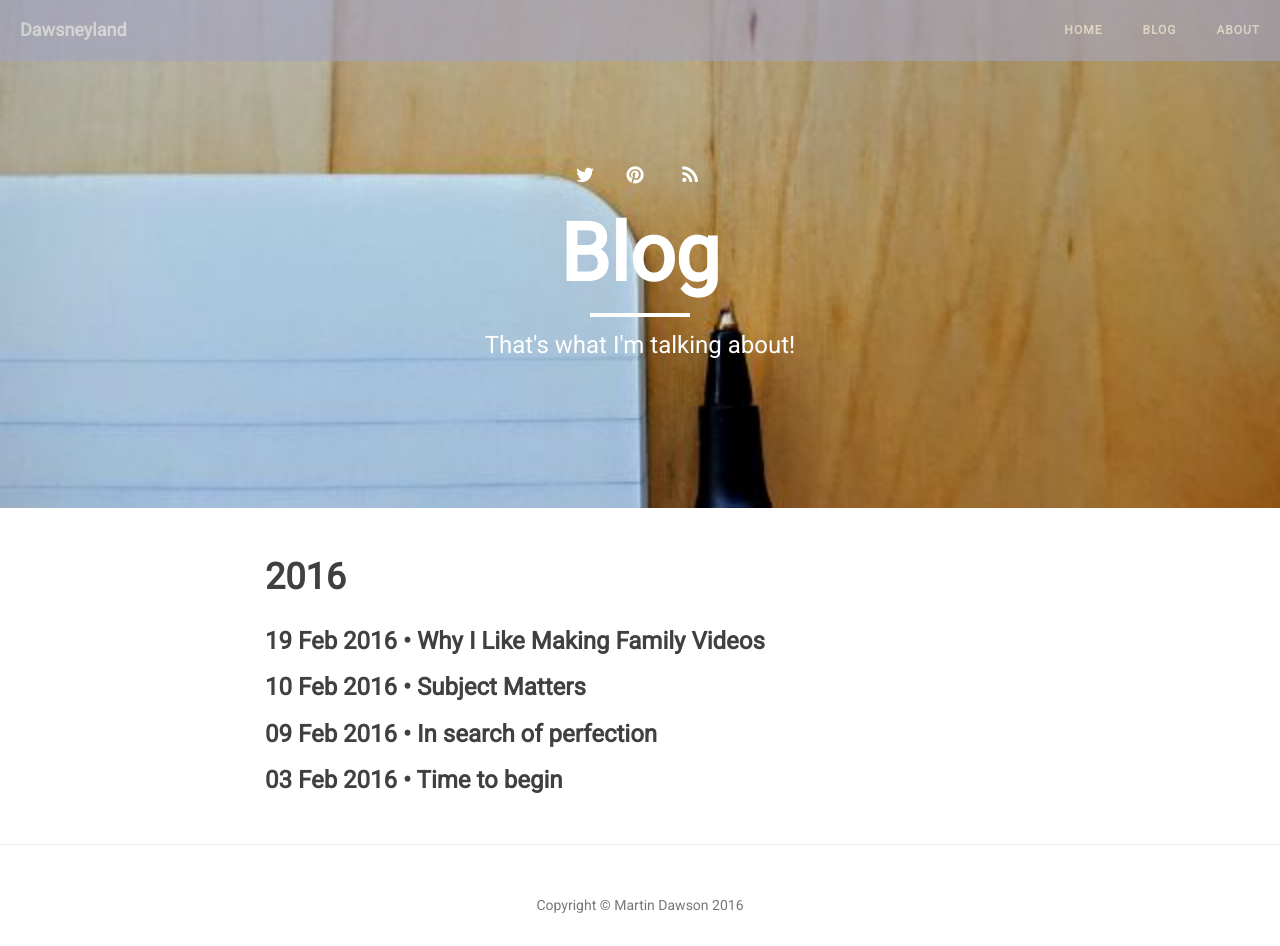
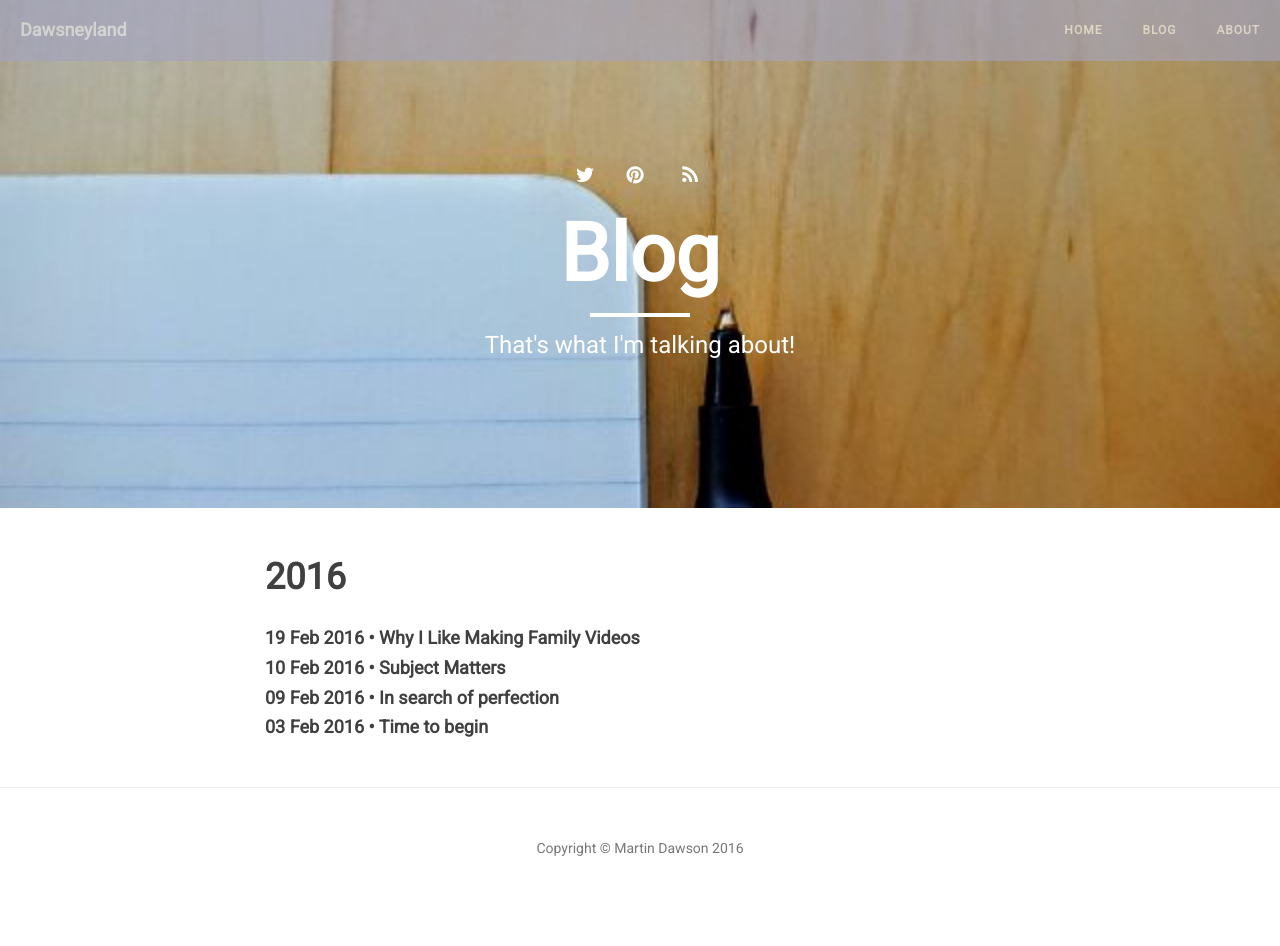
Before and after one commit to dawsneyland/formerdland, a Jekyll site: the page built from blog/index.html, in a window 1280 px wide. Built offline with Jekyll 4.4.1, drawn with Linux system fonts in a browser that asks for light colours; nearby versions of some CDN libraries; after the commit the page ends 900 px from its top, so only the background shows below that.

```diff
--- a/blog/index.html
+++ b/blog/index.html
@@ -23,6 +23,6 @@ header-img: "img/penpaper.jpg"
     <p>
     {% assign date = currentdate %}
   {% endif %}
-    <h3><a href="{{ post.url }}">{{ post.date | date: "%d %b %Y" }} &bull; {{ post.title }}</a></h3>
+    <h4><a href="{{ post.url }}">{{ post.date | date: "%d %b %Y" }} &bull; {{ post.title }}</a></h4>
   {% if forloop.last %}</p>{% endif %}
 {% endfor %}
```
